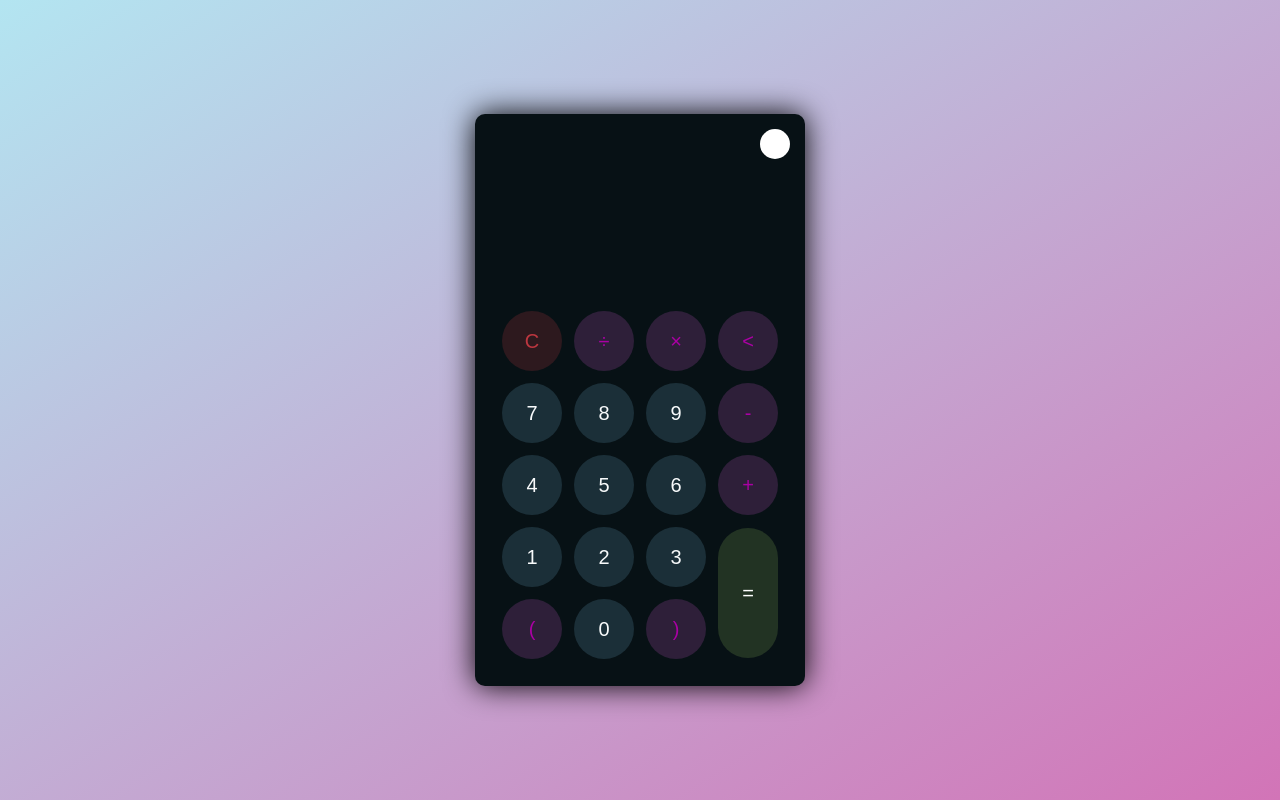
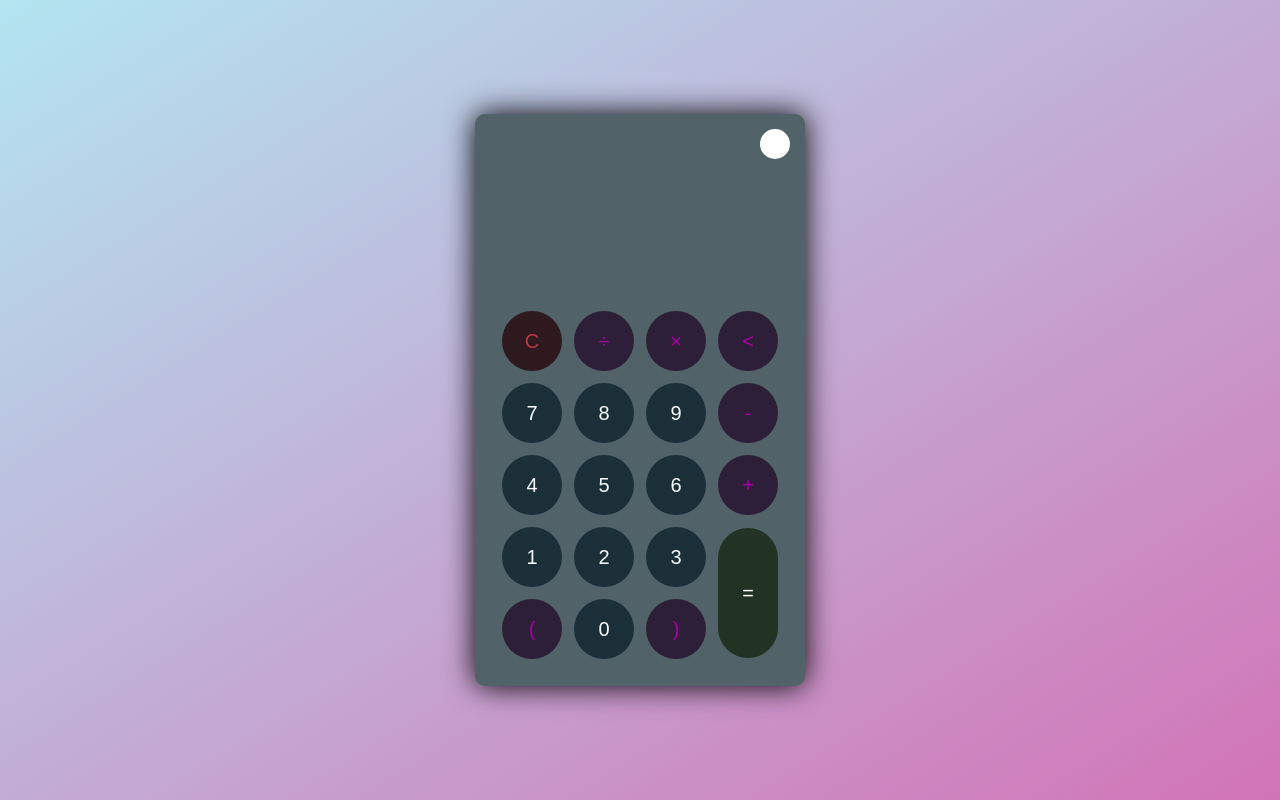
Before and after one commit to vinita98/Calculator, a plain HTML site: page index.html in a window 1280 px wide. Drawn offline with Linux system fonts and the light colour scheme.

Commit message:
style.css

```diff
--- a/style.css
+++ b/style.css
@@ -134,7 +134,7 @@ button#equal {
   /* dark theme */
 
   .calculator.dark {
-    background-color: #071115;
+    background-color: #526269;
   }
 
   .calculator.dark #display {
```
